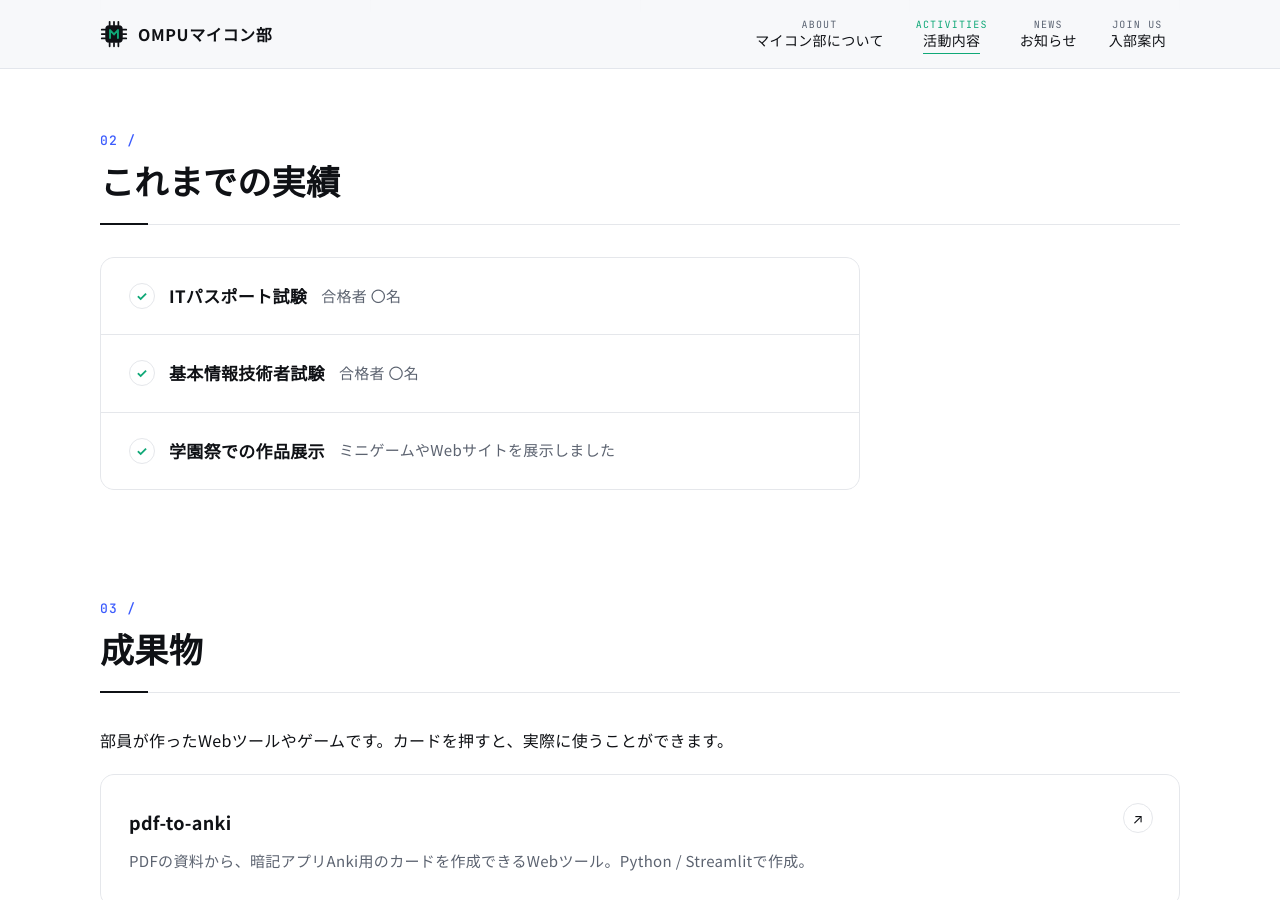
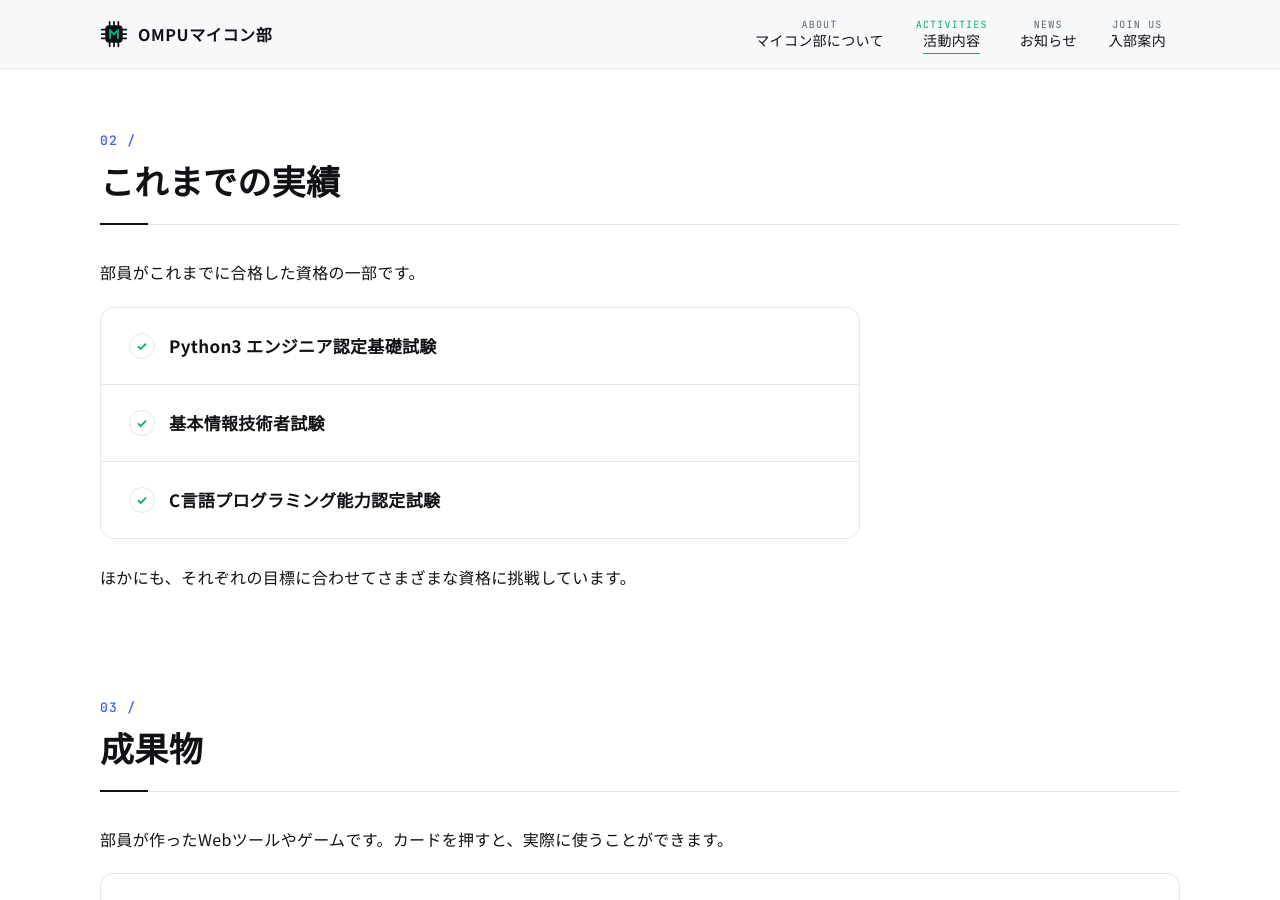
Before and after one commit to ompu-maikon/ompu-maikon.github.io, a Jekyll site: the page built from activities.md, in a window 1280 px wide and 900 px high, scrolled down 856 px. Built offline with Jekyll 4.4.1, drawn with Linux system fonts in a browser that asks for light colours.

Commit message:
Add files via upload

```diff
--- a/activities.md
+++ b/activities.md
@@ -16,9 +16,13 @@ lead: 勉強会、資格対策、作品づくり。学んだことを形にし
 
 ## これまでの実績 {#results}
 
-- **ITパスポート試験** 合格者 〇名
-- **基本情報技術者試験** 合格者 〇名
-- **学園祭での作品展示** ミニゲームやWebサイトを展示しました
+部員がこれまでに合格した資格の一部です。
+
+- **Python3 エンジニア認定基礎試験**
+- **基本情報技術者試験**
+- **C言語プログラミング能力認定試験**
+
+ほかにも、それぞれの目標に合わせてさまざまな資格に挑戦しています。
 
 ## 成果物 {#works}
 
```
